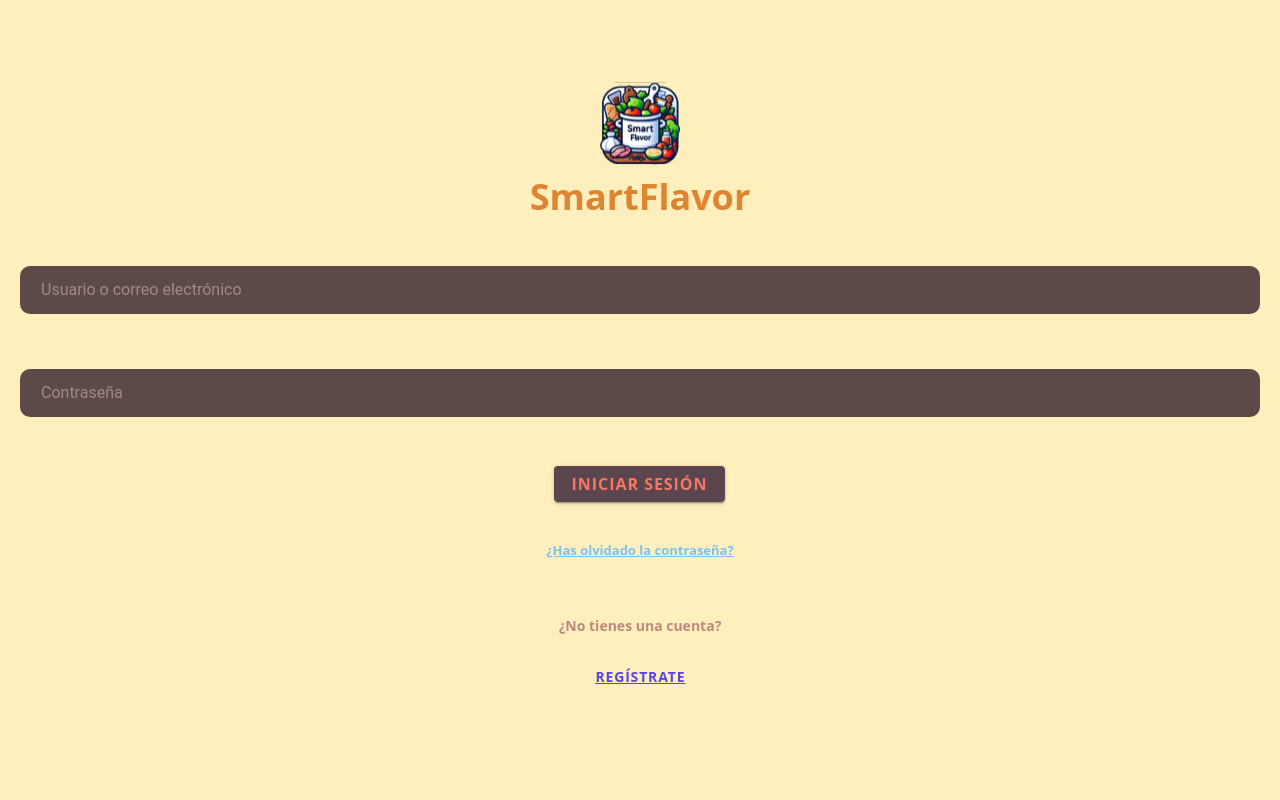
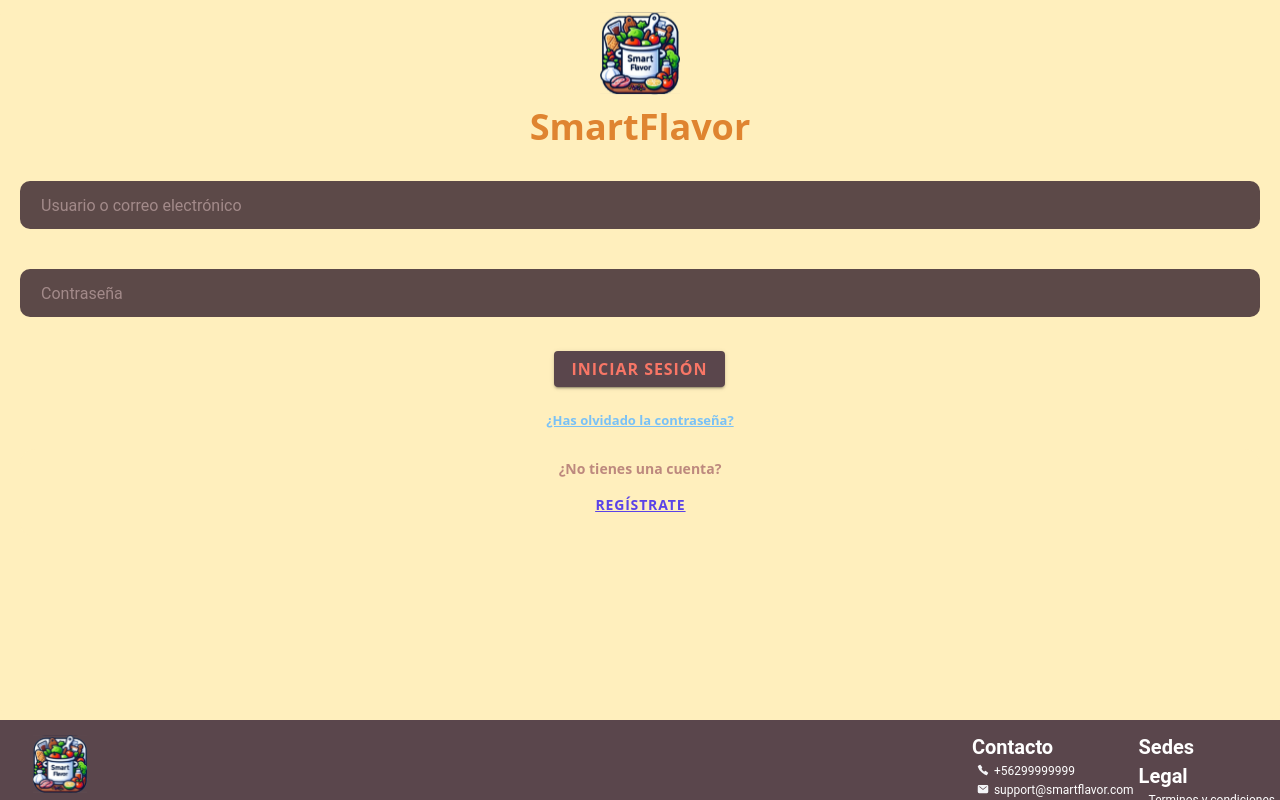
Before and after one commit to The-Insanes/SmartFlavor, a React (Vite) app in the folder SmartFlavor/: page /login in a window 1280 px wide. Built offline with nearby package versions, Linux system fonts and the light colour scheme.

Commit message:
ajuste en css de login

```diff
--- a/SmartFlavor/src/components/register-container/register-container.css
+++ b/SmartFlavor/src/components/register-container/register-container.css
@@ -1,14 +1,11 @@
 .register-container {
   width: 100%;
-  height: auto;
   border-radius: 15px;
   display: flex;
   background: #FFEFBD;
   flex-direction: column;
   justify-content: flex-start;
   align-items: center;
-  gap: 20px;
-  padding: 22px;
 }
 
 .header {
@@ -70,14 +67,13 @@
 
 .login-container {
   display: flex;
-  justify-content: center;
   align-items: center;
-  gap: 35px;
+  gap: 20px;
   background: #FFEFBD;
   border-radius: 15px;
   padding: 10px 20px;
   width: auto;
-  height: 100%;
+  height: 90%;
 }
 
 .login-text {
```
